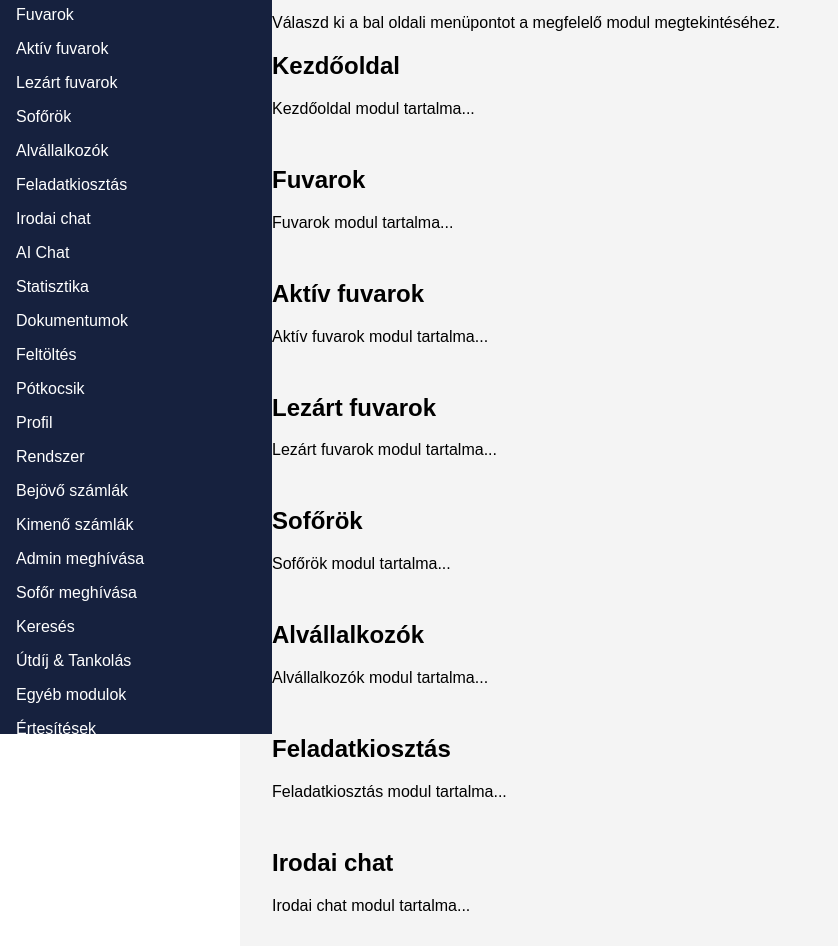
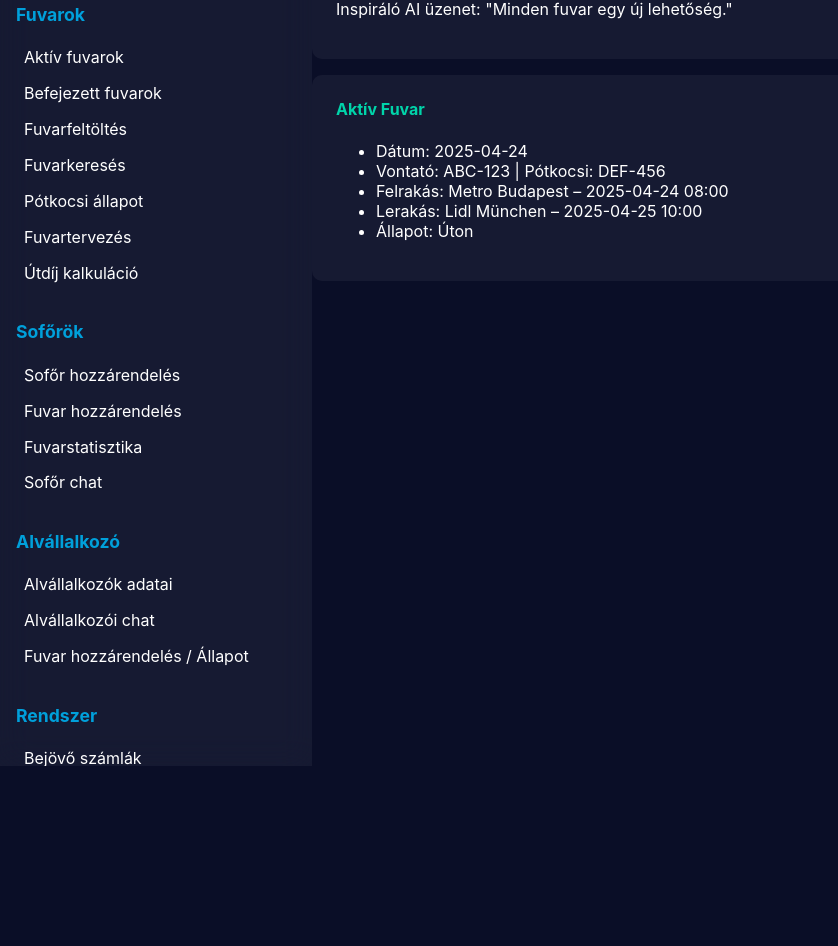
Before and after one commit to hamar93/Fleetego, a website: page dashboard.html in a window 1280 px wide. Shown: the part 98-1044 px from the top of the page, without its empty margins (0-838 px from the left). After the commit the page ends 800 px from the top, so only its background shows below. Drawn offline with Linux system fonts and the light colour scheme.

Commit message:
Update dashboard.html

```diff
--- a/dashboard.html
+++ b/dashboard.html
@@ -2,69 +2,162 @@
 <html lang="hu">
 <head>
   <meta charset="UTF-8">
-  <title>FleetEgo Agent – Dashboard</title>
+  <meta name="viewport" content="width=device-width, initial-scale=1.0">
+  <title>FleetEgo Dashboard</title>
+  <link href="https://cdnjs.cloudflare.com/ajax/libs/font-awesome/6.4.0/css/all.min.css" rel="stylesheet">
+  <style>
+    body {
+      font-family: 'Inter', sans-serif;
+      margin: 0;
+      background: #0a0e27;
+      color: white;
+    }
+    .sidebar {
+      position: fixed;
+      left: 0;
+      top: 0;
+      width: 280px;
+      height: 100vh;
+      background: rgba(255,255,255,0.05);
+      backdrop-filter: blur(15px);
+      padding: 2rem 1rem;
+      overflow-y: auto;
+    }
+    .sidebar h2 {
+      font-size: 1.4rem;
+      margin-bottom: 1.5rem;
+      color: #00d4aa;
+    }
+    .menu-section {
+      margin-bottom: 2rem;
+    }
+    .menu-section h3 {
+      font-size: 1.1rem;
+      margin-bottom: 0.5rem;
+      color: #00a0db;
+    }
+    .menu-section ul {
+      list-style: none;
+      padding: 0;
+    }
+    .menu-section ul li {
+      padding: 0.4rem 0.5rem;
+      margin-bottom: 0.2rem;
+      cursor: pointer;
+      border-radius: 6px;
+      transition: 0.2s;
+    }
+    .menu-section ul li:hover {
+      background: rgba(0,212,170,0.2);
+    }
+    .main {
+      margin-left: 280px;
+      padding: 2rem;
+    }
+    .card {
+      background: rgba(255,255,255,0.05);
+      padding: 1.5rem;
+      margin-bottom: 1rem;
+      border-radius: 10px;
+    }
+    .card h4 {
+      margin-top: 0;
+      color: #00d4aa;
+    }
+  </style>
 </head>
-<body style="margin:0; font-family:sans-serif; display:flex;">
+<body>
+  <aside class="sidebar">
+    <h2>FleetEgo Office</h2>
 
-<aside style="width: 240px; background: #16213e; color: white; height: 100vh; position: fixed; top: 0; left: 0; padding: 1rem;">
-<h2 style="font-size: 1.2rem; margin-bottom: 1rem;">Menü</h2>
-<ul style="list-style: none; padding: 0;">
-<li style="margin: 1rem 0;"><a href="#kezdooldal" style="color: white; text-decoration: none;">Kezdőoldal</a></li>
-<li style="margin: 1rem 0;"><a href="#fuvarok" style="color: white; text-decoration: none;">Fuvarok</a></li>
-<li style="margin: 1rem 0;"><a href="#aktiv-fuvarok" style="color: white; text-decoration: none;">Aktív fuvarok</a></li>
-<li style="margin: 1rem 0;"><a href="#lezart-fuvarok" style="color: white; text-decoration: none;">Lezárt fuvarok</a></li>
-<li style="margin: 1rem 0;"><a href="#soforök" style="color: white; text-decoration: none;">Sofőrök</a></li>
-<li style="margin: 1rem 0;"><a href="#alvallalkozók" style="color: white; text-decoration: none;">Alvállalkozók</a></li>
-<li style="margin: 1rem 0;"><a href="#feladatkiosztas" style="color: white; text-decoration: none;">Feladatkiosztás</a></li>
-<li style="margin: 1rem 0;"><a href="#irodai-chat" style="color: white; text-decoration: none;">Irodai chat</a></li>
-<li style="margin: 1rem 0;"><a href="#ai-chat" style="color: white; text-decoration: none;">AI Chat</a></li>
-<li style="margin: 1rem 0;"><a href="#statisztika" style="color: white; text-decoration: none;">Statisztika</a></li>
-<li style="margin: 1rem 0;"><a href="#dokumentumok" style="color: white; text-decoration: none;">Dokumentumok</a></li>
-<li style="margin: 1rem 0;"><a href="#feltöltes" style="color: white; text-decoration: none;">Feltöltés</a></li>
-<li style="margin: 1rem 0;"><a href="#pótkocsik" style="color: white; text-decoration: none;">Pótkocsik</a></li>
-<li style="margin: 1rem 0;"><a href="#profil" style="color: white; text-decoration: none;">Profil</a></li>
-<li style="margin: 1rem 0;"><a href="#rendszer" style="color: white; text-decoration: none;">Rendszer</a></li>
-<li style="margin: 1rem 0;"><a href="#bejövo-szamlak" style="color: white; text-decoration: none;">Bejövő számlák</a></li>
-<li style="margin: 1rem 0;"><a href="#kimeno-szamlak" style="color: white; text-decoration: none;">Kimenő számlák</a></li>
-<li style="margin: 1rem 0;"><a href="#admin-meghivasa" style="color: white; text-decoration: none;">Admin meghívása</a></li>
-<li style="margin: 1rem 0;"><a href="#sofor-meghivasa" style="color: white; text-decoration: none;">Sofőr meghívása</a></li>
-<li style="margin: 1rem 0;"><a href="#kereses" style="color: white; text-decoration: none;">Keresés</a></li>
-<li style="margin: 1rem 0;"><a href="#útdij-&-tankolas" style="color: white; text-decoration: none;">Útdíj & Tankolás</a></li>
-<li style="margin: 1rem 0;"><a href="#egyeb-modulok" style="color: white; text-decoration: none;">Egyéb modulok</a></li>
-<li style="margin: 1rem 0;"><a href="#ertesitesek" style="color: white; text-decoration: none;">Értesítések</a></li>
-</ul>
-</aside>
+    <div class="menu-section">
+      <h3>Fuvarok</h3>
+      <ul>
+        <li>Aktív fuvarok</li>
+        <li>Befejezett fuvarok</li>
+        <li>Fuvarfeltöltés</li>
+        <li>Fuvarkeresés</li>
+        <li>Pótkocsi állapot</li>
+        <li>Fuvartervezés</li>
+        <li>Útdíj kalkuláció</li>
+      </ul>
+    </div>
 
+    <div class="menu-section">
+      <h3>Sofőrök</h3>
+      <ul>
+        <li>Sofőr hozzárendelés</li>
+        <li>Fuvar hozzárendelés</li>
+        <li>Fuvarstatisztika</li>
+        <li>Sofőr chat</li>
+      </ul>
+    </div>
 
-<main style="margin-left: 240px; padding: 2rem; background: #f4f4f4; width: 100%;">
-  <h1>FleetEgo Agent Dashboard</h1>
-  <p>Válaszd ki a bal oldali menüpontot a megfelelő modul megtekintéséhez.</p>
+    <div class="menu-section">
+      <h3>Alvállalkozó</h3>
+      <ul>
+        <li>Alvállalkozók adatai</li>
+        <li>Alvállalkozói chat</li>
+        <li>Fuvar hozzárendelés / Állapot</li>
+      </ul>
+    </div>
 
-  <section id="kezdooldal" style="margin-bottom: 3rem;"><h2>Kezdőoldal</h2><p>Kezdőoldal modul tartalma...</p></section>
-<section id="fuvarok" style="margin-bottom: 3rem;"><h2>Fuvarok</h2><p>Fuvarok modul tartalma...</p></section>
-<section id="aktiv-fuvarok" style="margin-bottom: 3rem;"><h2>Aktív fuvarok</h2><p>Aktív fuvarok modul tartalma...</p></section>
-<section id="lezart-fuvarok" style="margin-bottom: 3rem;"><h2>Lezárt fuvarok</h2><p>Lezárt fuvarok modul tartalma...</p></section>
-<section id="soforök" style="margin-bottom: 3rem;"><h2>Sofőrök</h2><p>Sofőrök modul tartalma...</p></section>
-<section id="alvallalkozók" style="margin-bottom: 3rem;"><h2>Alvállalkozók</h2><p>Alvállalkozók modul tartalma...</p></section>
-<section id="feladatkiosztas" style="margin-bottom: 3rem;"><h2>Feladatkiosztás</h2><p>Feladatkiosztás modul tartalma...</p></section>
-<section id="irodai-chat" style="margin-bottom: 3rem;"><h2>Irodai chat</h2><p>Irodai chat modul tartalma...</p></section>
-<section id="ai-chat" style="margin-bottom: 3rem;"><h2>AI Chat</h2><p>AI Chat modul tartalma...</p></section>
-<section id="statisztika" style="margin-bottom: 3rem;"><h2>Statisztika</h2><p>Statisztika modul tartalma...</p></section>
-<section id="dokumentumok" style="margin-bottom: 3rem;"><h2>Dokumentumok</h2><p>Dokumentumok modul tartalma...</p></section>
-<section id="feltöltes" style="margin-bottom: 3rem;"><h2>Feltöltés</h2><p>Feltöltés modul tartalma...</p></section>
-<section id="pótkocsik" style="margin-bottom: 3rem;"><h2>Pótkocsik</h2><p>Pótkocsik modul tartalma...</p></section>
-<section id="profil" style="margin-bottom: 3rem;"><h2>Profil</h2><p>Profil modul tartalma...</p></section>
-<section id="rendszer" style="margin-bottom: 3rem;"><h2>Rendszer</h2><p>Rendszer modul tartalma...</p></section>
-<section id="bejövo-szamlak" style="margin-bottom: 3rem;"><h2>Bejövő számlák</h2><p>Bejövő számlák modul tartalma...</p></section>
-<section id="kimeno-szamlak" style="margin-bottom: 3rem;"><h2>Kimenő számlák</h2><p>Kimenő számlák modul tartalma...</p></section>
-<section id="admin-meghivasa" style="margin-bottom: 3rem;"><h2>Admin meghívása</h2><p>Admin meghívása modul tartalma...</p></section>
-<section id="sofor-meghivasa" style="margin-bottom: 3rem;"><h2>Sofőr meghívása</h2><p>Sofőr meghívása modul tartalma...</p></section>
-<section id="kereses" style="margin-bottom: 3rem;"><h2>Keresés</h2><p>Keresés modul tartalma...</p></section>
-<section id="útdij-&-tankolas" style="margin-bottom: 3rem;"><h2>Útdíj & Tankolás</h2><p>Útdíj & Tankolás modul tartalma...</p></section>
-<section id="egyeb-modulok" style="margin-bottom: 3rem;"><h2>Egyéb modulok</h2><p>Egyéb modulok modul tartalma...</p></section>
-<section id="ertesitesek" style="margin-bottom: 3rem;"><h2>Értesítések</h2><p>Értesítések modul tartalma...</p></section>
+    <div class="menu-section">
+      <h3>Rendszer</h3>
+      <ul>
+        <li>Bejövő számlák</li>
+        <li>Kimenő számlák</li>
+        <li>Partnerek</li>
+        <li>Profil és AI státusz</li>
+        <li>Hibalista</li>
+        <li>Műszaki vizsga nyilvántartás</li>
+        <li>Nyomkövetés (valós idejű)</li>
+      </ul>
+    </div>
 
-</main>
+    <div class="menu-section">
+      <h3>Statisztika</h3>
+      <ul>
+        <li>Heti/kétheti fuvar teljesítmény</li>
+        <li>Bevétel–kiadás kimutatások</li>
+        <li>Tachográf adatok</li>
+      </ul>
+    </div>
 
+    <div class="menu-section">
+      <h3>Dokumentumok</h3>
+      <ul>
+        <li>CMR feltöltések</li>
+        <li>Járatelszámolás, menetlevél</li>
+        <li>Számlák (PDF)</li>
+        <li>Fuvarmegbízások</li>
+      </ul>
+    </div>
+
+    <div class="menu-section">
+      <h3>Egyéb</h3>
+      <ul>
+        <li>Jogi kisokos</li>
+      </ul>
+    </div>
+  </aside>
+
+  <main class="main">
+    <div class="card">
+      <h4>Üdv újra, @felhasználónév</h4>
+      <p>Inspiráló AI üzenet: "Minden fuvar egy új lehetőség."</p>
+    </div>
+
+    <div class="card">
+      <h4>Aktív Fuvar</h4>
+      <ul>
+        <li>Dátum: 2025-04-24</li>
+        <li>Vontató: ABC-123 | Pótkocsi: DEF-456</li>
+        <li>Felrakás: Metro Budapest – 2025-04-24 08:00</li>
+        <li>Lerakás: Lidl München – 2025-04-25 10:00</li>
+        <li>Állapot: Úton</li>
+      </ul>
+    </div>
+  </main>
 </body>
 </html>
```
